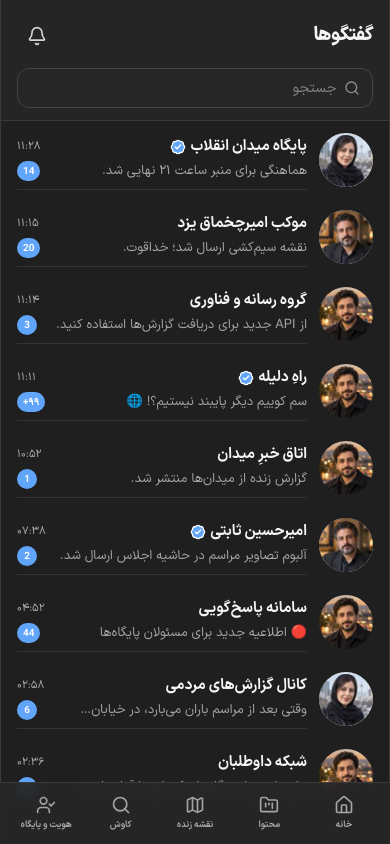
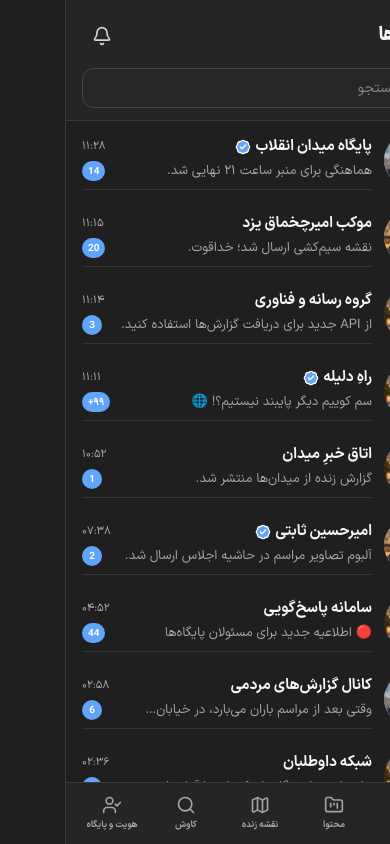
Before and after one commit to mohammad-mohammad-soltani/meydan, a Next.js app: page /chat in a window 390 px wide. Built offline with nearby package versions, Linux system fonts and the light colour scheme.

Commit message:
fix: keep bottom navigation out of scroll content

```diff
--- a/components/layouts/BottomNavigation.tsx
+++ b/components/layouts/BottomNavigation.tsx
@@ -23,7 +23,7 @@ export function BottomNavigation() {
     <nav
       id="bottomNavBar"
       aria-label="ناوبری اصلی"
-      className="fixed bottom-0 left-1/2 z-50 grid w-full max-w-xl -translate-x-1/2 grid-cols-5 items-center gap-1.5 border-t border-border bg-surface-glass px-3 py-2 pb-[max(.5rem,env(safe-area-inset-bottom))] text-icon-muted backdrop-blur lg:hidden"
+      className="relative z-50 grid w-full shrink-0 grid-cols-5 items-center gap-1.5 border-t border-border bg-surface-glass px-3 py-2 pb-[max(.5rem,env(safe-area-inset-bottom))] text-icon-muted backdrop-blur lg:hidden"
     >
       {items.map(({ href, label, icon: Icon, match }) => {
         const active = match(pathname);
```
